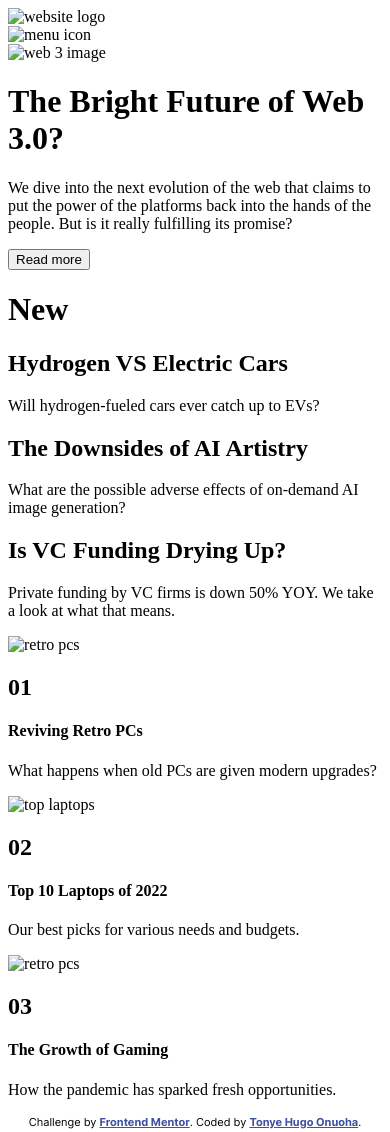
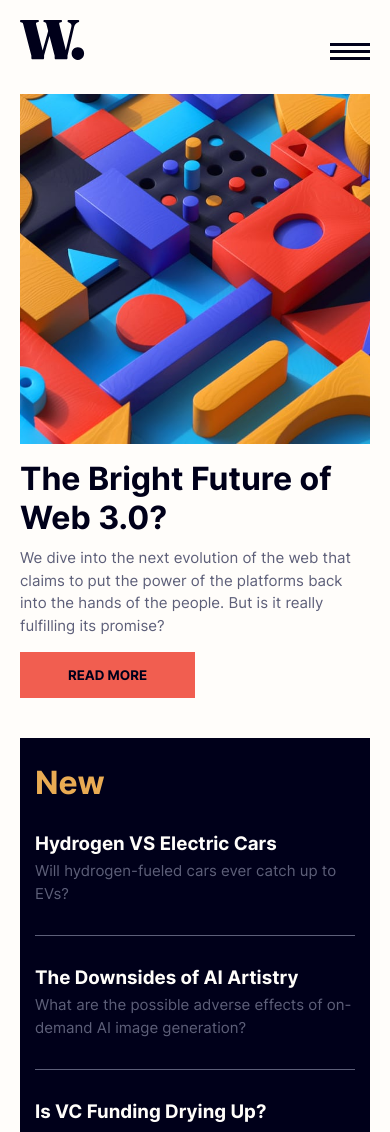
Before and after one commit to Tonye-Onuoha/News-Homepage, a plain HTML site: page index.html in a window 390 px wide. Shown: the top 1132 px of the page. Drawn offline with Linux system fonts and the light colour scheme.

Commit message:
Added custom CSS and completed mobile design layout of the project

```diff
--- /dev/null
+++ b/css/styles.css
@@ -0,0 +1,199 @@
+/* CUSTOM FONT */
+
+@font-face {
+    font-family: Inter;
+    src: url("./assets/fonts/Inter-VariableFont_slnt,wght.ttf");
+}
+
+* {
+    font-family: Inter;
+}
+
+/* MOBILE LAYOUT */
+
+html {
+    width: 100%;
+}
+
+body {
+    width: 100%;
+    margin: 0;
+    padding: 20px;
+    box-sizing: border-box;
+    font-weight: 400;
+    background-color: hsl(36, 100%, 99%);
+    position: relative;
+}
+
+header,
+main {
+    width: 100%;
+}
+
+header {
+    margin-bottom: 30px;
+}
+
+h1,
+h2,
+h3,
+h4,
+p {
+    margin: 0;
+}
+
+p {
+    font-size: 15px;
+    line-height: 1.5;
+    color: hsl(236, 13%, 42%);
+}
+
+h2 {
+    color: hsl(5, 85%, 63%);
+}
+
+h4 {
+    color: hsl(240, 100%, 5%);
+}
+
+.mobile-header {
+    display: flex;
+    justify-content: space-between;
+    align-items: flex-end;
+}
+
+.content-container {
+    width: 100%;
+    display: grid;
+    grid-template-columns: 1fr;
+    grid-template-rows: repeat(3, auto);
+    grid-row-gap: 40px;
+}
+
+.main-content {
+    width: 100%;
+    display: flex;
+    flex-direction: column;
+    gap: 15px;
+}
+
+.web3-image-image-container {
+    width: 100%;
+    height: 350px;
+    background-position: center;
+    background-size: cover;
+    background-repeat: no-repeat;
+    background-image: url("../assets/images/image-web-3-mobile.jpg");
+}
+
+.main-content-details {
+    display: flex;
+    flex-direction: column;
+    gap: 10px;
+}
+
+.main-content-title {
+    font-weight: 700;
+    color: hsl(240, 100%, 5%);
+}
+
+button {
+    width: 50%;
+    margin-top: 15px;
+    padding: 15px 0;
+    border: none;
+    text-transform: uppercase;
+    font-weight: 700;
+    color: hsl(240, 100%, 5%);
+    background-color: hsl(5, 85%, 63%);
+}
+
+.new-content-container {
+    width: 100%;
+    background-color: hsl(240, 100%, 5%);
+    padding: 25px 15px;
+    box-sizing: border-box;
+}
+
+.new-content-title {
+    color: hsl(35, 77%, 62%);
+}
+
+.new-subtitle {
+    color: hsl(36, 100%, 99%);
+}
+
+.new-content {
+    padding: 30px 0;
+    display: flex;
+    flex-direction: column;
+    gap: 5px;
+    border-bottom: 1px solid hsl(236, 13%, 42%);
+}
+
+.new-content:last-child {
+    padding-bottom: 0;
+    border-bottom: none;
+}
+
+.other-content-container {
+    width: 100%;
+    display: flex;
+    flex-direction: column;
+    gap: 40px;
+}
+
+.other-content {
+    display: flex;
+    gap: 25px;
+}
+
+.other-content-image-container {
+    height: 134px;
+}
+
+img[alt="retro pcs"],
+img[alt="top laptops"],
+img[alt="gaming growth"] {
+    height: 100%;
+    max-height: 100%;
+}
+
+.other-content-details {
+    display: flex;
+    flex-direction: column;
+    justify-content: space-between;
+}
+
+.other-heading {
+    color: hsl(5, 85%, 63%);
+}
+
+.mobile-menu {
+    width: 70%;
+    height: 100%;
+    padding-top: 20px;
+    padding-right: 20px;
+    box-sizing: border-box;
+    display: flex;
+    flex-direction: column;
+    gap: 100px;
+    position: absolute;
+    top: 0;
+    right: 0;
+    background-color: hsl(36, 100%, 99%);
+}
+
+.menu-close-container {
+    display: flex;
+    justify-content: flex-end;
+}
+
+.mobile-navigation ul {
+    margin: 0;
+    padding-left: 25px;
+}
+
+.mobile-navigation li {
+    margin-bottom: 40px;
+}
--- a/index.html
+++ b/index.html
@@ -6,6 +6,8 @@
     <!-- displays site properly based on user's device -->
 
     <link rel="icon" type="image/png" sizes="32x32" href="./assets/images/favicon-32x32.png" />
+    <!-- custom CSS link -->
+    <link rel="stylesheet" type="text/css" href="css/styles.css" />
 
     <title>Frontend Mentor | News homepage</title>
 
@@ -19,6 +21,7 @@
         font-weight: 400;
         font-size: 11px;
         text-align: center;
+        margin-top: 20px;
       }
       .attribution a {
         color: hsl(228, 45%, 44%);
@@ -28,8 +31,8 @@
   <body>
     <header>
       <div class="mobile-header">
-        <div class="logo-container"><img src="#" alt="website logo" /></div>
-        <div class="menu-icon-container"><img src="#" alt="menu icon" /></div>
+        <div class="logo-container"><img src="assets/images/logo.svg" alt="website logo" /></div>
+        <div class="menu-icon-container"><img src="assets/images/icon-menu.svg" alt="menu icon" /></div>
       </div>
       <div class="desktop-header" style="display: none">
         <div class="logo-container"><img src="#" alt="website-logo" /></div>
@@ -45,14 +48,12 @@
       </div>
     </header>
     <main>
-      <div class="main-content-container">
+      <div class="content-container">
         <div class="main-content">
-          <div class="main-content-image-container">
-            <img src="#" alt="web 3 image" />
-          </div>
+          <div class="web3-image-image-container"></div>
           <div class="main-content-details">
             <div class="main-content-title">
-              <h1>The Bright Future of Web 3.0?</h1>
+              <h1 class="main-content-title">The Bright Future of Web 3.0?</h1>
             </div>
             <div class="main-content-description">
               <p>
@@ -64,51 +65,67 @@
           </div>
         </div>
         <div class="new-content-container">
-          <h1>New</h1>
+          <h1 class="new-content-title">New</h1>
           <div class="new-content">
-            <h2>Hydrogen VS Electric Cars</h2>
+            <h3 class="new-subtitle">Hydrogen VS Electric Cars</h3>
             <p>Will hydrogen-fueled cars ever catch up to EVs?</p>
           </div>
           <div class="new-content">
-            <h2>The Downsides of AI Artistry</h2>
+            <h3 class="new-subtitle">The Downsides of AI Artistry</h3>
             <p>What are the possible adverse effects of on-demand AI image generation?</p>
           </div>
           <div class="new-content">
-            <h2>Is VC Funding Drying Up?</h2>
+            <h3 class="new-subtitle">Is VC Funding Drying Up?</h3>
             <p>Private funding by VC firms is down 50% YOY. We take a look at what that means.</p>
-          </div>
           </div>
         </div>
         <div class="other-content-container">
           <div class="other-content">
             <div class="other-content-image-container">
-            <img src="#" alt="retro pcs" />
+              <img src="assets/images/image-retro-pcs.jpg" alt="retro pcs" />
             </div>
             <div class="other-content-details">
-            <h2>01</h2>
+              <h1 class="other-heading">01</h1>
               <h4>Reviving Retro PCs</h4>
               <p>What happens when old PCs are given modern upgrades?</p>
             </div>
           </div>
           <div class="other-content">
             <div class="other-content-image-container">
-            <img src="#" alt="top laptops" />
+              <img src="assets/images/image-top-laptops.jpg" alt="top laptops" />
             </div>
             <div class="other-content-details">
-            <h2>02</h2>
+              <h1 class="other-heading">02</h1>
               <h4>Top 10 Laptops of 2022</h4>
               <p>Our best picks for various needs and budgets.</p>
             </div>
           </div>
           <div class="other-content">
             <div class="other-content-image-container">
-            <img src="#" alt="retro pcs" />
+              <img src="assets/images/image-gaming-growth.jpg" alt="gaming growth" />
             </div>
             <div class="other-content-details">
-            <h2>03</h2>
+              <h1 class="other-heading">03</h1>
               <h4>The Growth of Gaming</h4>
               <p>How the pandemic has sparked fresh opportunities.</p>
             </div>
+          </div>
+        </div>
+      </div>
+      <div class="mobile-menu" style="display: none">
+        <div class="menu-close-container">
+          <img src="assets/images/icon-menu-close.svg" alt="close menu icon" />
+        </div>
+        <div class="mobile-navigation">
+          <nav>
+            <ul style="list-style: none">
+              <li>Home</li>
+              <li>New</li>
+              <li>Popular</li>
+              <li>Trending</li>
+              <li>Categories</li>
+            </ul>
+          </nav>
         </div>
       </div>
     </main>
```
Lines whose indentation alone changed are shown as unchanged.
